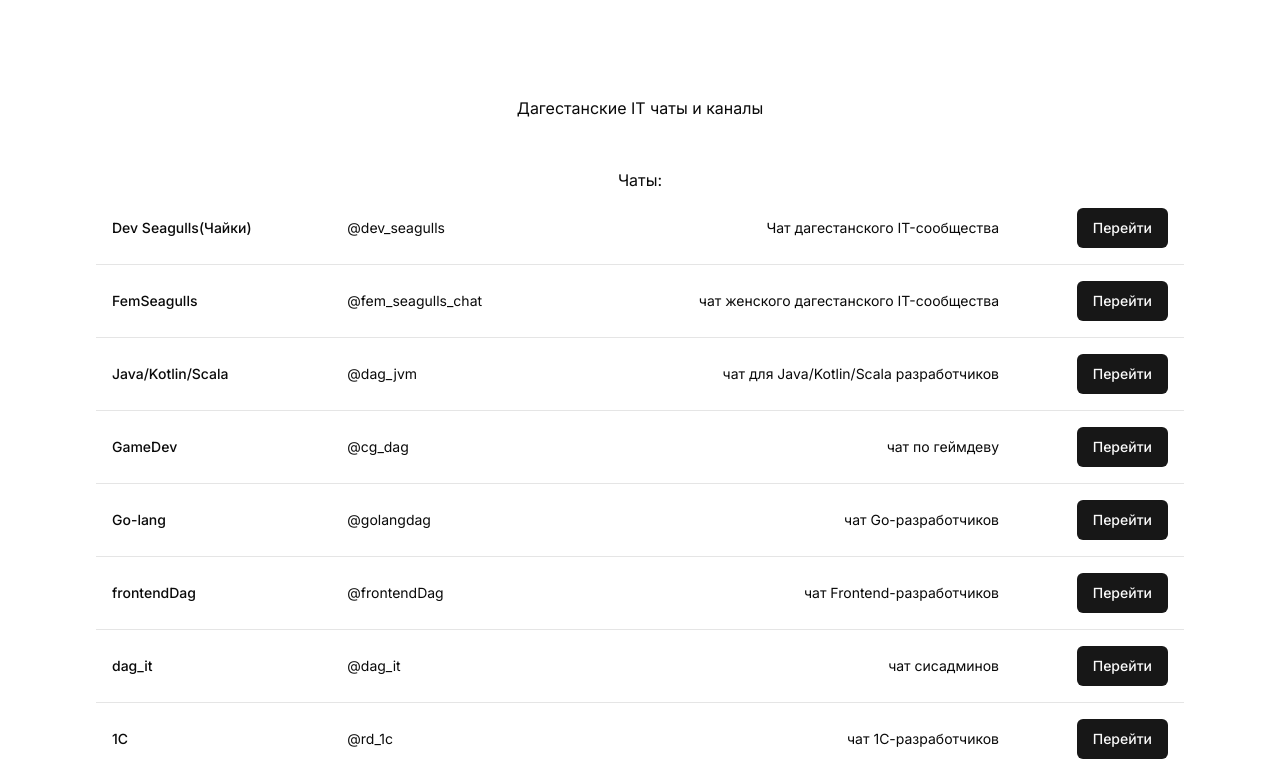
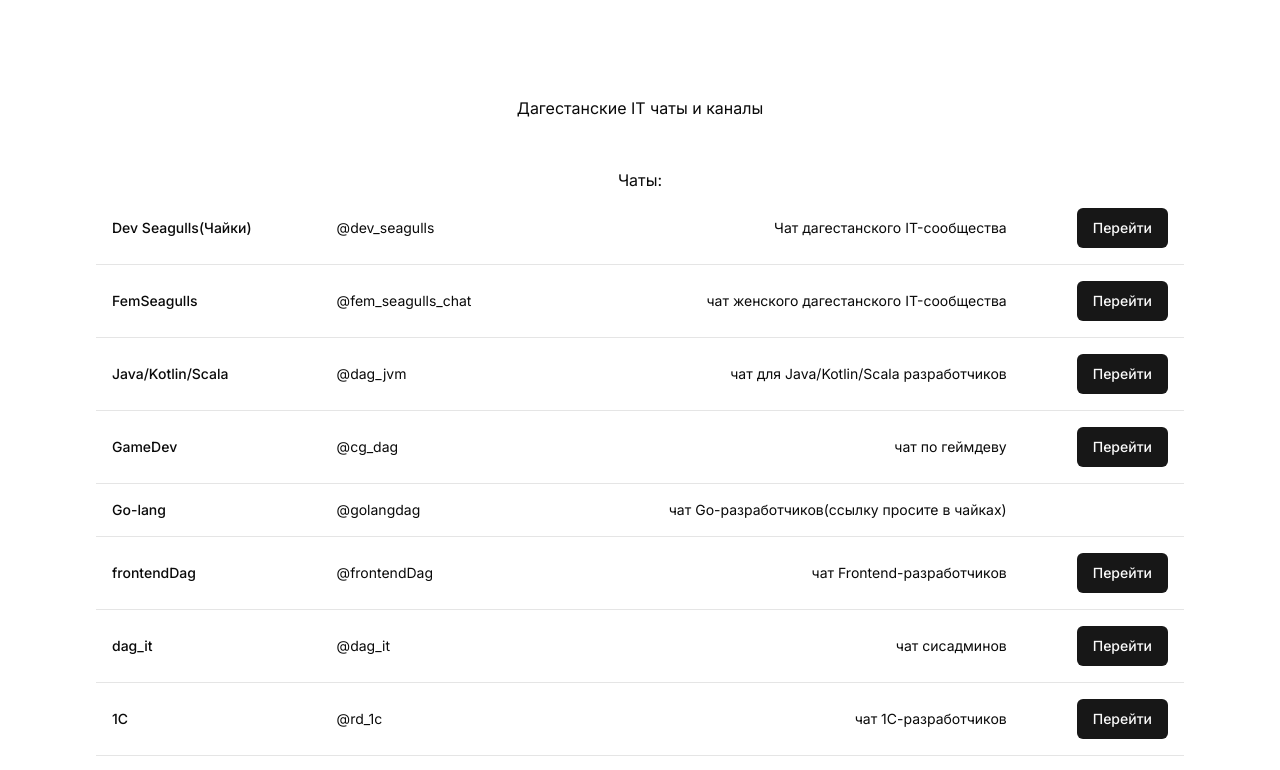
Before and after one commit to response-dag/community, a Next.js app: page /community/ in a window 1280 px wide. Shown: the top 770 px of the page. Built offline with nearby package versions, Linux system fonts and the light colour scheme.

Commit message:
delete golang link

```diff
--- a/constants/chats/index.ts
+++ b/constants/chats/index.ts
@@ -28,8 +28,8 @@ const Chats: ITable[] = [
   {
     title: "Go-lang",
     tg_name: "@golangdag",
-    url: "https://t.me/golangdag",
-    description: "чат Go-разработчиков",
+    url: "",
+    description: "чат Go-разработчиков(ссылку просите в чайках)",
   },
   {
     title: "frontendDag",
```
